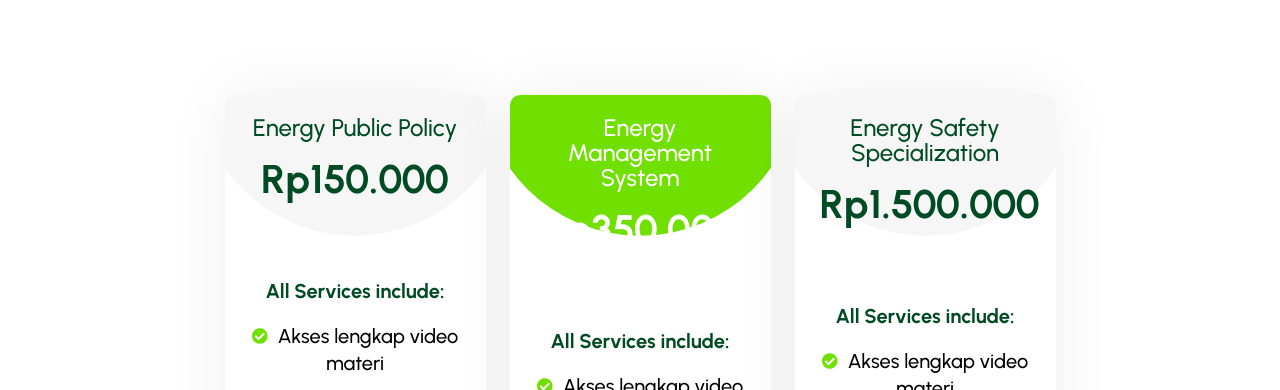
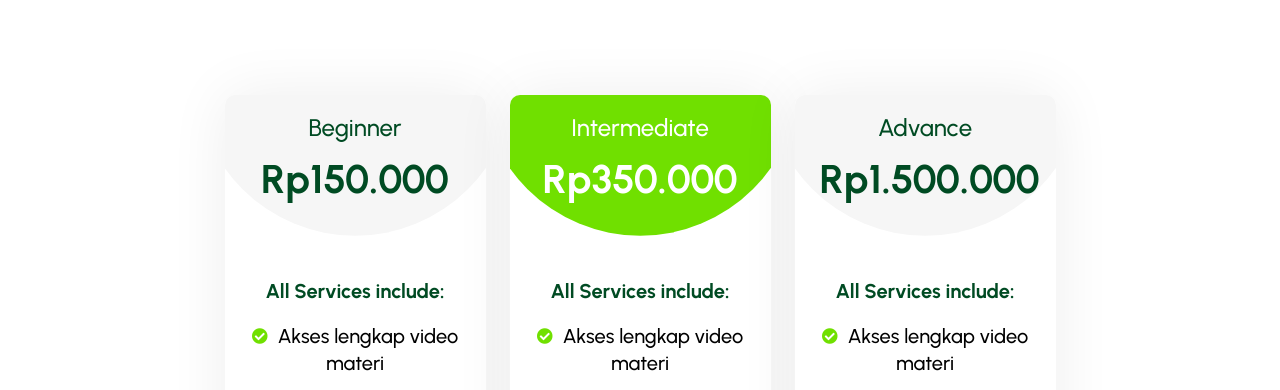
Before and after one commit to irfandiyana/irfandiyana.github.io, a plain HTML site: page pricing.html in a window 1280 px wide. Shown: the part 772-1162 px from the top of the page. Drawn offline with Linux system fonts and the light colour scheme; files whose address does not match are found by name; a web font is replaced by a local one.

Commit message:
Update pricing.html

```diff
--- a/pricing.html
+++ b/pricing.html
@@ -160,7 +160,7 @@
                                         <svg viewBox="0 0 416 173" xmlns="http://www.w3.org/2000/svg">
                                             <circle cx="207.5" cy="-81.5" r="254.5" />
                                         </svg><!--pricing-svg-->
-                                        <div class="pricing-one__item__name">Energy public policy</div><!--pricing-name-->
+                                        <div class="pricing-one__item__name">Beginner</div><!--pricing-name-->
                                         <h3 class="pricing-one__item__price">Rp150.000</h3><!--pricing-item-price-->
                                         <h5 class="pricing-one__item__list-title">All Services include:</h5>
                                         <!--pricing-item-list-title-->
@@ -186,7 +186,7 @@
                                         <svg viewBox="0 0 416 173" xmlns="http://www.w3.org/2000/svg">
                                             <circle cx="207.5" cy="-81.5" r="254.5" />
                                         </svg><!--pricing-svg-->
-                                        <div class="pricing-one__item__name">Energy management system</div><!--pricing-name-->
+                                        <div class="pricing-one__item__name">Intermediate</div><!--pricing-name-->
                                         <h3 class="pricing-one__item__price">Rp350.000</h3><!--pricing-item-price-->
                                         <h5 class="pricing-one__item__list-title">All Services include:</h5>
                                         <!--pricing-item-list-title-->
@@ -213,7 +213,7 @@
                                         <svg viewBox="0 0 416 173" xmlns="http://www.w3.org/2000/svg">
                                             <circle cx="207.5" cy="-81.5" r="254.5" />
                                         </svg><!--pricing-svg-->
-                                        <div class="pricing-one__item__name">Energy safety specialization</div><!--pricing-name-->
+                                        <div class="pricing-one__item__name">Advance</div><!--pricing-name-->
                                         <h3 class="pricing-one__item__price">Rp1.500.000</h3><!--pricing-item-price-->
                                         <h5 class="pricing-one__item__list-title">All Services include:</h5>
                                         <!--pricing-item-list-title-->
```
